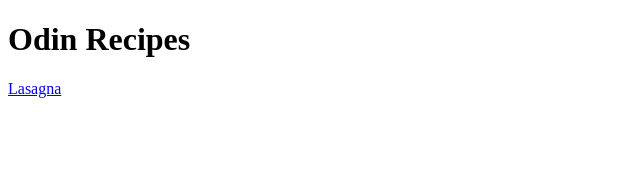
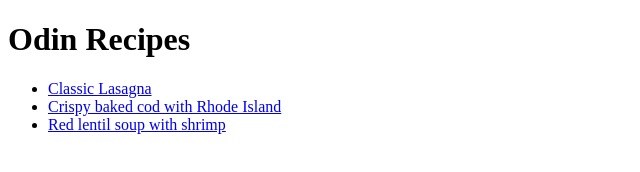
Before and after one commit to BahramAlz/odin-recipes, a plain HTML site: page index.html in a window 1280 px wide. Shown: the whole page, without its empty margins (0-640 px from the left). Drawn offline with Linux system fonts and the light colour scheme.

Commit message:
Add new recipes

```diff
--- a/index.html
+++ b/index.html
@@ -7,6 +7,22 @@
   </head>
   <body>
     <h1>Odin Recipes</h1>
-    <a href="../odin-recipes/recipes/lasagna/lasagna.html">Lasagna</a>
+    <ul>
+      <li>
+        <a href="../odin-recipes/recipes/lasagna/lasagna.html"
+          >Classic Lasagna</a
+        >
+      </li>
+      <li>
+        <a href="../odin-recipes/recipes/cod/cod.html"
+          >Crispy baked cod with Rhode Island</a
+        >
+      </li>
+      <li>
+        <a href="../odin-recipes/recipes/red-lentil-soup-shrimp/soup.html"
+          >Red lentil soup with shrimp</a
+        >
+      </li>
+    </ul>
   </body>
 </html>
```
Also changed, not shown: recipes/cod/cod.html (added, +9 -0 lines), recipes/red-lentil-soup-shrimp/soup.html (added, +9 -0 lines), recipes/cod/cod.jpg (added), recipes/red-lentil-soup-shrimp/soup.jpg (added).
